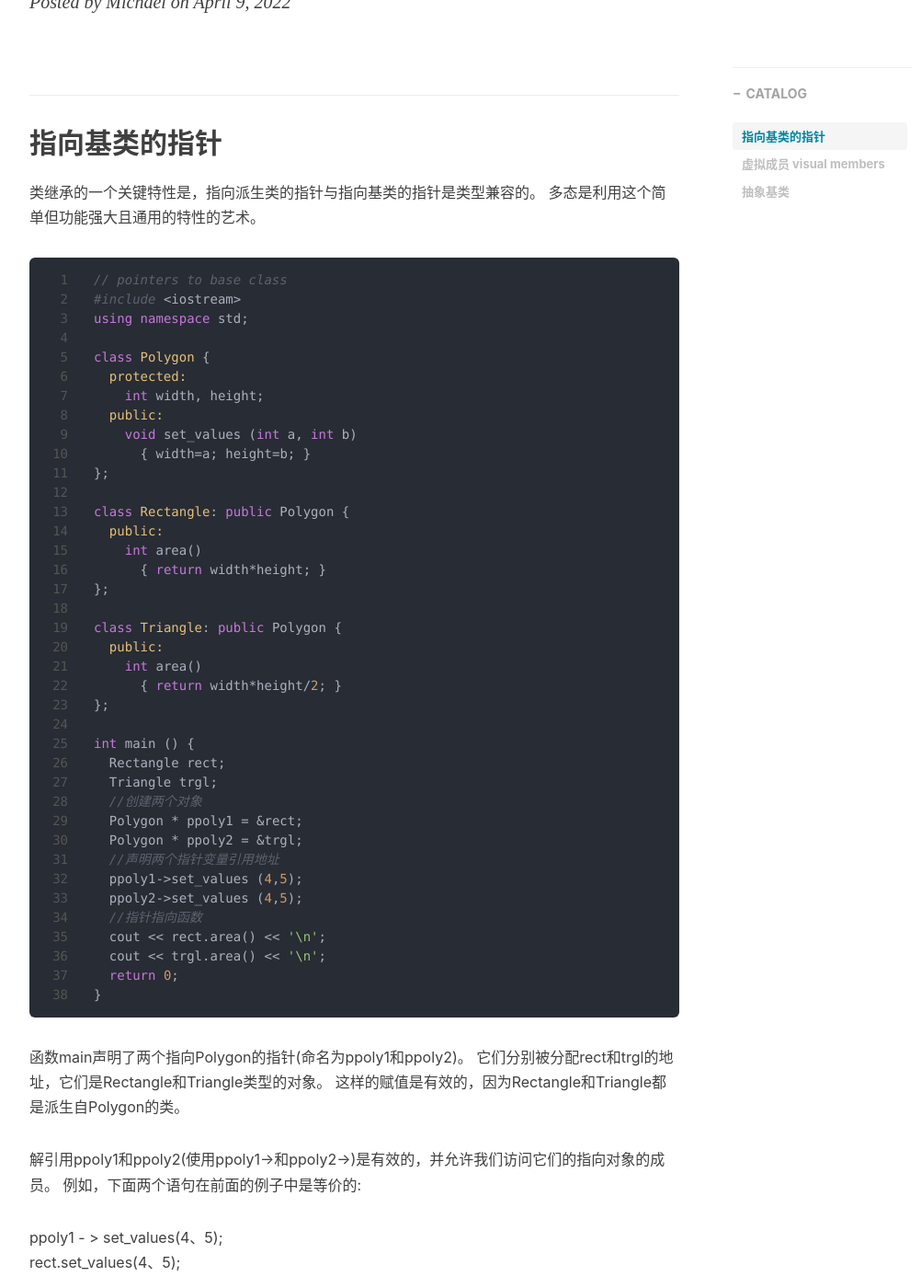
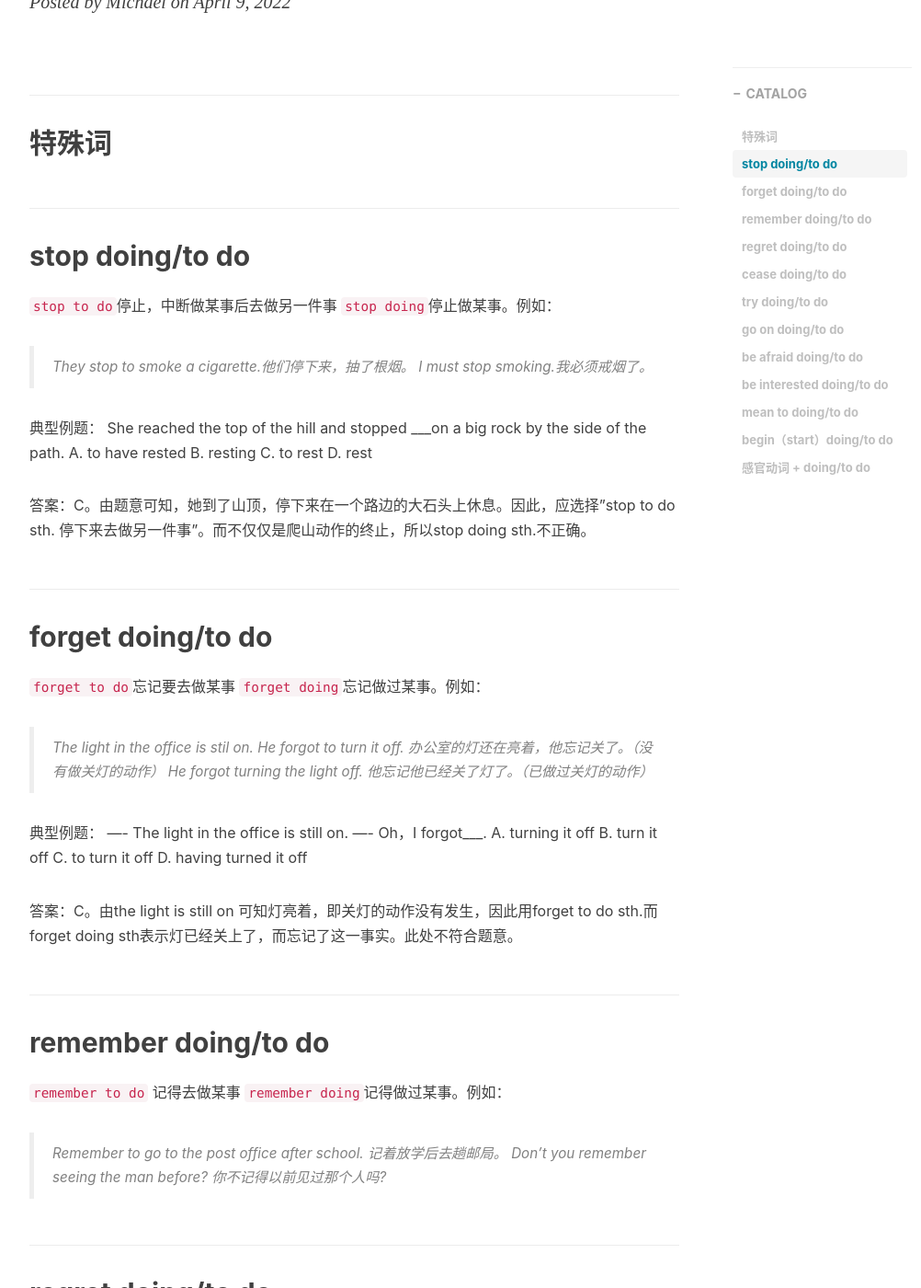
Before and after one commit to michaelchemic/michaelchemic.github.io, a Jekyll site: the page built from _posts/MyBlog/2022-4-9-Michael.md, in a window 1280 px wide and 1400 px high, scrolled down 280 px. Shown: the whole window at 92% size, without its empty margins (233-1235 px from the left). Built offline with Jekyll 4.4.1, drawn with Linux system fonts in a browser that asks for light colours; nearby versions of some CDN libraries; comment, search, counter and statistics services are not loaded; some of the changed text lies outside the part shown.

Commit message:
Update 2022-4-9-Michael.md

````diff
--- a/_posts/MyBlog/2022-4-9-Michael.md
+++ b/_posts/MyBlog/2022-4-9-Michael.md
@@ -1,301 +1,136 @@
 ---
-title: "C++多态"
-subtitle: "C++多态"
+title: "特殊词"
+subtitle: "特殊词"
 layout: post
 author: "Michael"
 header-style: text
 tags:
-  - C++多态
+  - 特殊词
 ---
+## 特殊词
+## stop doing/to do
+`stop to do`停止，中断做某事后去做另一件事
+`stop doing`停止做某事。例如：
+>They stop to smoke a cigarette.他们停下来，抽了根烟。
+I must stop smoking.我必须戒烟了。
 
-## 指向基类的指针
+典型例题：
+She reached the top of the hill and stopped ___on a big rock by the side of the path.
+A. to have rested
+B. resting
+C. to rest
+D. rest
 
-类继承的一个关键特性是，指向派生类的指针与指向基类的指针是类型兼容的。 多态是利用这个简单但功能强大且通用的特性的艺术。
+答案：C。由题意可知，她到了山顶，停下来在一个路边的大石头上休息。因此，应选择"stop to do sth. 停下来去做另一件事"。而不仅仅是爬山动作的终止，所以stop doing sth.不正确。
 
-```cpp
-// pointers to base class
-#include <iostream>
-using namespace std;
+## forget doing/to do
+`forget to do`忘记要去做某事
+`forget doing`忘记做过某事。例如：
+>The light in the office is stil on. He forgot to turn it off. 办公室的灯还在亮着，他忘记关了。（没有做关灯的动作）
+>He forgot turning the light off. 他忘记他已经关了灯了。（已做过关灯的动作）
 
-class Polygon {
-  protected:
-    int width, height;
-  public:
-    void set_values (int a, int b)
-      { width=a; height=b; }
-};
+典型例题：
+---- The light in the office is still on.
+---- Oh，I forgot___.
+A. turning it off
+B. turn it off
+C. to turn it off
+D. having turned it off
 
-class Rectangle: public Polygon {
-  public:
-    int area()
-      { return width*height; }
-};
+答案：C。由the light is still on 可知灯亮着，即关灯的动作没有发生，因此用forget to do sth.而forget doing sth表示灯已经关上了，而忘记了这一事实。此处不符合题意。
+## remember doing/to do
+`remember to do` 记得去做某事
+`remember doing`记得做过某事。例如：
 
-class Triangle: public Polygon {
-  public:
-    int area()
-      { return width*height/2; }
-};
+>Remember to go to the post office after school. 记着放学后去趟邮局。
+Don't you remember seeing the man before? 你不记得以前见过那个人吗?
 
-int main () {
-  Rectangle rect;
-  Triangle trgl;
-  //创建两个对象
-  Polygon * ppoly1 = &rect;
-  Polygon * ppoly2 = &trgl;
-  //声明两个指针变量引用地址
-  ppoly1->set_values (4,5);
-  ppoly2->set_values (4,5);
-  //指针指向函数
-  cout << rect.area() << '\n';
-  cout << trgl.area() << '\n';
-  return 0;
-}
-```
-函数main声明了两个指向Polygon的指针(命名为ppoly1和ppoly2)。 它们分别被分配rect和trgl的地址，它们是Rectangle和Triangle类型的对象。 这样的赋值是有效的，因为Rectangle和Triangle都是派生自Polygon的类。
+## regret doing/to do
+`regret to do`对将要做的事遗憾
+`regret doing`对做过的事遗憾、后悔。例如：
+>I regret to have to do this, but I have no choice. 我很遗憾必须这样去做，我实在没有办法。
+I don't regret telling her what I thought.我不为告诉她我的想法而后悔。
 
-解引用ppoly1和ppoly2(使用ppoly1->和ppoly2->)是有效的，并允许我们访问它们的指向对象的成员。 例如，下面两个语句在前面的例子中是等价的:
+典型例题：
+---You were brave enough to raise objections at the meeting.
+---Well, now I regret ___ that.
 
-ppoly1 - > set_values(4、5);
-rect.set_values(4、5);
+A. to do
+B. to be doing
+C.to have done
+D.having done
+答案：D。regret having done sth. 对已发生的事感到遗憾。regret to do sth. 对将要做的事感到遗憾。本题为对已说的话感到后悔，因此选D。
 
-但是因为ppoly1和ppoly2的类型都是指向Polygon的指针(不是指向Rectangle的指针也不是指向Triangle的指针)，所以只能访问从Polygon继承的成员，而不能访问其派生类Rectangle和Triangle的成员。 这就是为什么上面的程序直接使用rect和trgl来访问这两个对象的area成员，而不是使用指针; 指向基类的指针不能访问区域成员。
+## cease doing/to do
+`cease to do` 长时间，甚至永远停做某事
+`cease doing`短时停止做某事，以后还会接着做。例如：
+>That department has ceased to exist forever. 那个系已不复存在。
+The girls ceased chatting for a moment when their teacher passed by. 姑娘们在老师走过时，停了会聊天。
 
-区域成员可以访问的成员指针指向多边形面积要是多边形代替它的派生类的成员,但问题是,矩形和三角形实现不同版本的区域,因此没有一个共同的版本,可以在基类中实现。
+## try doing/to do
+`try to do`努力，企图做某事
+`try doing`试验，试着做某事。例如：
+>You must try to be more careful. 你可要多加小心。
+I tried gardening but didn't succeed. 我试着种果木花卉，但未成功。
 
-多态分为两类：
-1. 静态多态： 函数重载，运算符重载，复用函数名
-2. 动态多态： 派生类，虚函数实现运行时多态
+## go on doing/to do
+`go on to do`做了一件事后，接着做另一件事
+`go on doing`继续做原来做的事。例如：
+>After he had finished his maths，he went on to do his physics. 做完数学后，他接着去做物理。
+Go on doing the other exercise after you have finished this one. 作完这个练习后，接着做其他的练习
 
-静态多态和动态多态区别
-3. 静态多态的函数地址早绑定，编译阶段确定函数地址。
-4. 动态多态的函数地址晚绑定， 运行阶段确定函数地址。
+## be afraid doing/to do
+`be afraid to do`不敢，胆怯去做某事，是主观上的原因不去做，意为"怕"
+`be afraid of doing`担心出现doing 的状况、结果。doing 是客观上造成的，意为"生怕，恐怕"。例如：
+>She was afraid to step further in grass because she was afraid of being bitten by a snake.
+她生怕被蛇咬着，不敢在草丛中再走一步。
+She was afraid to wake her husband. 她不敢去叫醒她丈夫。
+She was afraid of waking her husband. 她生怕吵醒她丈夫。
 
-## 虚拟成员 visual members
-虚成员是可以在派生类中重新定义的成员函数，同时通过引用保留其调用属性。 将函数变为虚函数的语法是在其声明之前加上虚关键字:
+## be interested doing/to do
+`interested to do`对做某事感兴趣，想了解某事
+`interested in doing`对某种想法感兴趣，doing 通常为想法。例如：
+>I shall be interested to know what happens. 我很想知道发生了什么事。（想了解）
+I'm interested in working in Switzerland. Do you have any idea about that?
+我对在瑞士工作感兴趣。你想过这事吗? （一种想法）
 
-```cpp
-// virtual members
-#include <iostream>
-using namespace std;
+##  mean to doing/to do
+`mean to do`打算、想
+`mean doing`意味着。例如：
+>I mean to go, but my father would not allow me to. 我想去，但是我父亲不肯让我去。
+To raise wage means increasing purchasing power. 增加工资意味着增加购买力。
 
-class Polygon {
-  protected:
-    int width, height;
-  public:
-    void set_values (int a, int b)
-      {
-	      width=a;
-	      height=b;
-      }
-    virtual int area ()//虚函数
-      {
-      	  return 0;
-      }
-};
+## begin（start）doing/to do
+`begin / start to do sth`
+` begin / start doing sth.`
+1）谈及一项长期活动或开始一种习惯时，使用doing。例如：
+>How old were you when you first started playing the piano? 你几岁时开始弹钢琴？
+>
+2）begin, start用进行时时，后面动词用不定式to do。例如：
+>I was `beginning to get `angry。我开始生起气来。
+>
+3）在attempt, intend, begin, start 后接know, understand, realize这类动词时，常用不定式to do。例如：
+>I `begin to understand` the truth。我开始明白真相。
+>
+4）事物作主语时。例如：
+>The snow` began to melt`.雪开始融化了
+>
+##  感官动词 + doing/to do
+感官动词 `see, watch, observe, notice, look at, hear, listen to, smell, taste, feel + do `表示动作的完整性，+doing 表示动作的进行性。例如：
+>I saw him work in the garden yesterday. 昨天我看见他在花园里干活了。（强调"我看见了"这个事实）
+I saw him working in the garden yesterday.（强调"我见他正干活"这个动作）昨天我见他正在花园里干活。
 
-class Rectangle: public Polygon {
-  public:
-    int area () //同名的函数
-      { return width * height; }
-};
+典型例题：
+1）They knew her very well. They had seen her ___ up from childhood.
+A. grow
+B. grew
+C. was growing
+D. to grow
+答案：A。因题意为，他们看着她长大，因此强调的是成长的过程，而非正在长的动作，因此用see sb do sth 的句型。
 
-class Triangle: public Polygon {
-  public:
-    int area ()//同名的函数
-      { return (width * height / 2); }
-};
-
-int main () {
-  Rectangle rect;
-  Triangle trgl;
-  Polygon poly;
-  Polygon * ppoly1 = &rect;
-  Polygon * ppoly2 = &trgl;
-  Polygon * ppoly3 = &poly;
-  ppoly1->set_values (4,5);
-  ppoly2->set_values (4,5);
-  ppoly3->set_values (4,5);
-  cout << ppoly1->area() << '\n';
-  cout << ppoly2->area() << '\n';
-  cout << ppoly3->area() << '\n';
-  return 0;
-}
-```
-
-
-在这个例子中，所有三个类(Polygon, Rectangle和Triangle)都有相同的成员:width, height, set_values和area函数。
-
-成员函数区在基类中声明为虚函数区，因为稍后会在每个派生类中重新定义它。 非虚成员也可以在派生类中重新定义，但派生类的非虚成员不能通过基类的引用访问: 也就是说，如果在上面的例子中area的声明中删除了virtual，那么对area的三个调用都将返回0，因为在所有情况下，都将调用基类的版本。
-
-因此,从本质上讲,什么虚拟关键字是允许派生类的成员具有相同的名称作为一个基类的适当从指针,更准确地说,当指针的类型是一个指向基类的指针指向派生类的对象,在上面的例子中。
-
-声明或继承虚函数的类称为多态类。
-
-请注意，尽管它的一个成员是虚拟的，但Polygon是一个常规类，其中甚至有一个对象被实例化(poly)，它自己的成员区域的定义总是返回0。
-
-## 抽象基类
-抽象基类与前面例子中的Polygon类非常相似。 它们是只能作为基类使用的类，因此允许有没有定义的虚成员函数(称为纯虚函数)。 语法是将它们的定义替换为=0(一个等号和一个0):
-
-抽象基多边形类可以是这样的:
-
-```cpp
-// abstract class CPolygon
-class Polygon {
-  protected:
-    int width, height;
-  public:
-    void set_values (int a, int b)
-      { width=a; height=b; }
-    virtual int area () =0;//抽象基类
-    //area没有定义，它是纯虚函数，包含至少一个纯虚函数称为 抽象基类。
-};
-```
-抽象基类不能用于实例化对象
-
-```cpp
-
-Polygon mypolygon;   //不能工作，因为Polygon是个抽象基类
-
-```
-但是抽象基类并不是完全无用的。 它可以用来创建指向它的指针，并利用它的所有多态能力。 例如，以下指针声明是有效的:
-
-```cpp
-Polygon * ppoly1;
-Polygon * ppoly2;
-
-```
-
-当指向派生类(非抽象类)的对象时，实际上可以解除引用。 下面是整个例子:
-```cpp
-// abstract base class
-#include <iostream>
-using namespace std;
-
-class Polygon {
-  protected:
-    int width, height;
-  public:
-    void set_values (int a, int b)
-      { width=a; height=b; }
-    virtual int area (void) =0;
-};
-
-class Rectangle: public Polygon {
-  public:
-    int area (void)
-      { return (width * height); }
-};
-
-class Triangle: public Polygon {
-  public:
-    int area (void)
-      { return (width * height / 2); }
-};
-
-int main () {
-  Rectangle rect;
-  Triangle trgl;
-  Polygon * ppoly1 = &rect;
-  Polygon * ppoly2 = &trgl;
-  ppoly1->set_values (4,5);
-  ppoly2->set_values (4,5);
-  cout << ppoly1->area() << '\n';
-  cout << ppoly2->area() << '\n';
-  return 0;
-}
-```
-在本例中，不同但相关类型的对象使用唯一类型的指针(Polygon*)引用，每次都调用适当的成员函数，因为它们是虚的。 这在某些情况下非常有用。 例如，抽象基类Polygon的成员甚至可以使用特殊的指针this来访问适当的虚成员，即使Polygon本身没有实现这个函数:
-
-```cpp
-// pure virtual members can be called
-// from the abstract base class
-#include <iostream>
-using namespace std;
-
-class Polygon {
-  protected:
-    int width, height;
-  public:
-    void set_values (int a, int b)
-      { width=a; height=b; }
-    virtual int area() =0;
-    void printarea()
-      { cout << this->area() << '\n'; }
-};
-
-class Rectangle: public Polygon {
-  public:
-    int area (void)
-      { return (width * height); }
-};
-
-class Triangle: public Polygon {
-  public:
-    int area (void)
-      { return (width * height / 2); }
-};
-
-int main () {
-  Rectangle rect;
-  Triangle trgl;
-  Polygon * ppoly1 = &rect;
-  Polygon * ppoly2 = &trgl;
-  ppoly1->set_values (4,5);
-  ppoly2->set_values (4,5);
-  ppoly1->printarea();
-  ppoly2->printarea();
-  return 0;
-}
-```
-
-
-虚成员和抽象类赋予c++多态特性，这对面向对象的项目最有用。 当然，上面的例子是非常简单的用例，但是这些特性可以应用于对象数组或动态分配的对象。
-
-下面这个例子结合了最新章节中的一些特性，比如动态内存、构造函数初始化和多态性:
-
-
-```cpp
-// dynamic allocation and polymorphism
-#include <iostream>
-using namespace std;
-
-class Polygon {
-  protected:
-    int width, height;
-  public:
-    Polygon (int a, int b) : width(a), height(b) {}
-    virtual int area (void) =0;
-    void printarea()
-      { cout << this->area() << '\n'; }
-};
-
-class Rectangle: public Polygon {
-  public:
-    Rectangle(int a,int b) : Polygon(a,b) {}
-    int area()
-      { return width*height; }
-};
-
-class Triangle: public Polygon {
-  public:
-    Triangle(int a,int b) : Polygon(a,b) {}
-    int area()
-      { return width*height/2; }
-};
-
-int main () {
-
-  Polygon * ppoly1 = new Rectangle (4,5);
-  Polygon * ppoly2 = new Triangle (4,5);
-
-  ppoly1->printarea();
-  ppoly2->printarea();
-
-  delete ppoly1;
-  delete ppoly2;
-  return 0;
-}
-```
-
-内容待优化。。。未完待续
+2）The missing boy was last seen ___ near the river.
+A. playing
+B. to be playing
+C. play
+D. to play
+答案A. 本题强调其动作，正在河边玩，应此用see sb. doing sth句型。
````
